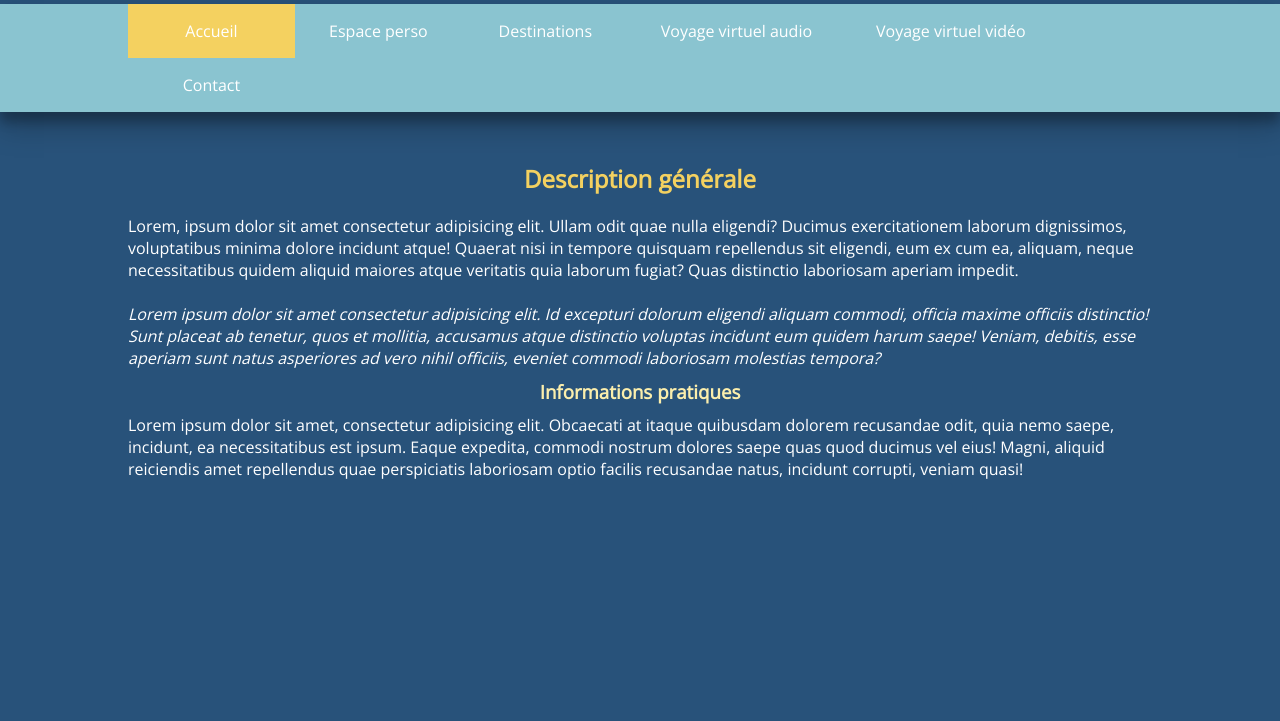
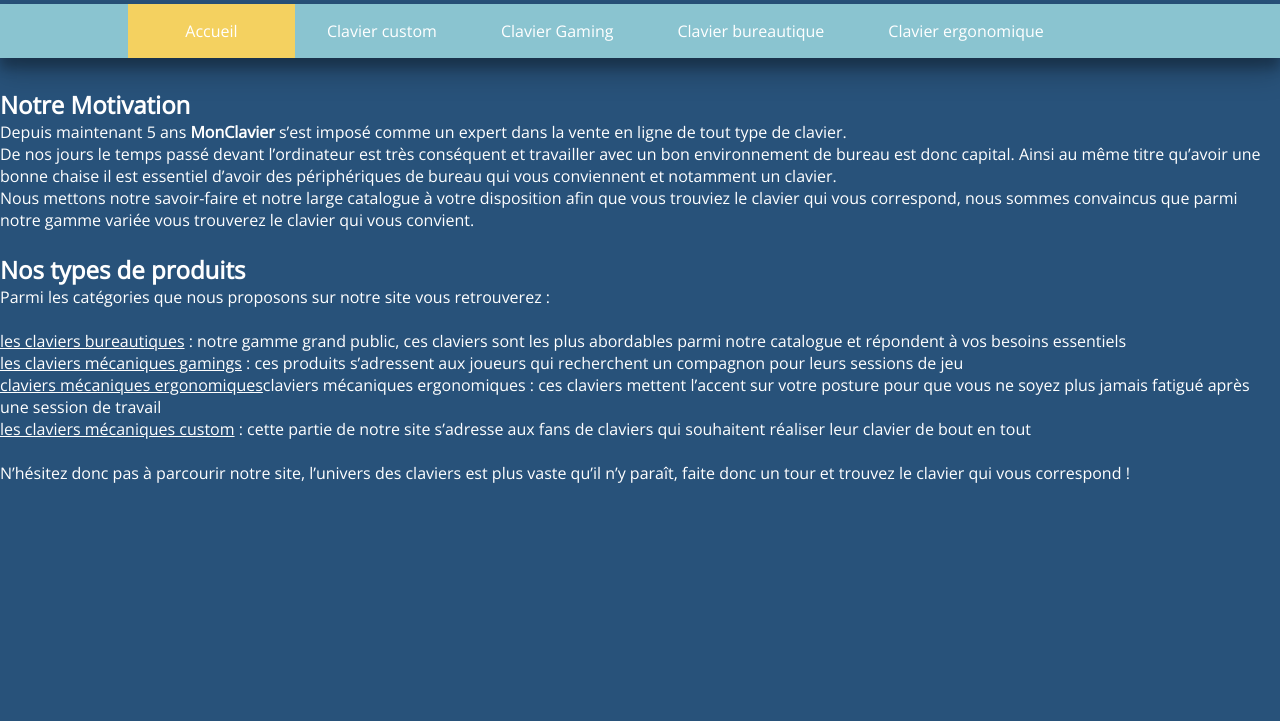
Before and after one commit to Mistermuggles/projet-clavier-referencement, a plain HTML site: page index.html in a window 1280 px wide. Shown: the part 79-800 px from the top of the page. Drawn offline with nearby package versions, Linux system fonts and the light colour scheme.

Commit message:
modification index navbar et un peu de css

```diff
--- a/index.html
+++ b/index.html
@@ -1,53 +1,56 @@
 <!DOCTYPE html>
 <html lang="fr">
 <head>
+    <title>MonClavier Accueil</title>
     <meta charset="UTF-8">
     <meta http-equiv="X-UA-Compatible" content="IE=edge">
     <meta name="viewport" content="width=device-width, initial-scale=1.0">
-    <meta name="description" content="Un super site pour voyager partout dans le monde !">
-    <meta name="keywords" content="voyage, vacances, Grenoble">
+    <meta name="description" content="Un super site pour trouver le clavier qui vous convient le mieux !">
+    <meta name="keywords" content="clavier, méchanique, custom">
     <link href="style/style.css" rel="stylesheet">
     <link rel="stylesheet" type="text/css" href="//fonts.googleapis.com/css?family=Open+Sans" />
-    <title>Agence de voyage Grenoble</title>
 </head>
 <body>
-    <h1>Agence de voyage Grenoble</h1>
+    <h1>Mon expert clavier</h1>
 
     <nav>
         <ul>
             <li><a href="index.html" class="active">Accueil</a></li>
-            <li class="dropdown">
-                <a href="perso.html">Espace perso</a>
-                <div class="dropdown-content">
-                    <a href="#">Connexion</a>
-                    <a href="#">Mes informations</a>
-                    <a href="#">Messagerie</a>
-                    <a href="#">Historique</a>
-                </div>
-            </li>
-            <li><a href="destinations.html">Destinations</a></li>
-            <li><a href="voyage-virtuel-audio.html">Voyage virtuel audio</a></li>
-            <li><a href="voyage-virtuel-video.html">Voyage virtuel vidéo</a></li>
-            <li><a href="contact.html">Contact</a></li>
+            <li><a href="destinations.html">Clavier custom</a></li>
+            <li><a href="voyage-virtuel-audio.html">Clavier Gaming</a></li>
+            <li><a href="voyage-virtuel-video.html">Clavier bureautique</a></li>
+            <li><a href="contact.html">Clavier ergonomique</a></li>
         </ul>
     </nav>
 
+    <section>
+        <h2>Notre Motivation</h2>
+        <p>Depuis maintenant 5 ans <strong>MonClavier</strong> s’est imposé comme un expert dans la vente en ligne de tout type de clavier.</p>
+        <p>De nos jours le temps passé devant l’ordinateur est très conséquent et travailler
+             avec un bon environnement de bureau est donc capital. Ainsi au même
+              titre qu’avoir une bonne chaise il est essentiel d’avoir des périphériques
+               de bureau qui vous conviennent et notamment un clavier.
 
-    <div class="conteneur">
+        <p>Nous mettons notre savoir-faire et notre large catalogue à votre disposition
+            afin que vous trouviez le clavier qui vous correspond, nous sommes convaincus
+            que parmi notre gamme variée vous trouverez le clavier qui vous convient.</p>
+    </section>
+    <br>
+    <section>
+        <h2>Nos types de produits</h2>
+        <p>Parmi les catégories que nous proposons sur notre site vous retrouverez :</p>
+        <br/>
+    <ul>
+        <li><a href="voyage-virtuel-video.html">les claviers bureautiques</a>
+             : notre gamme grand public, ces claviers sont les plus abordables parmi notre catalogue et répondent à vos besoins essentiels</li>
+        <li><a href="voyage-virtuel-audio.html">les claviers mécaniques gamings</a> : ces produits s’adressent aux joueurs qui recherchent un compagnon pour leurs sessions de jeu</li>
+        <li><a href="contact.html">claviers mécaniques ergonomiques</a>claviers mécaniques ergonomiques : ces claviers mettent l’accent sur votre posture pour que vous ne soyez plus jamais fatigué après une session de travail</li>
+        <li><a href="destinations.html">les claviers mécaniques custom</a> : cette partie de notre site s’adresse aux fans de claviers qui souhaitent réaliser leur clavier de bout en tout </li>
+    </ul>
+    </section>
+    <br/>
         <section>
-            <h1>Description générale</h1>
-
-            <blockquote>Lorem, ipsum dolor sit amet consectetur adipisicing elit. Ullam odit quae nulla eligendi? Ducimus exercitationem laborum dignissimos, voluptatibus minima dolore incidunt atque! Quaerat nisi in tempore quisquam repellendus sit eligendi, eum ex cum ea, aliquam, neque necessitatibus quidem aliquid maiores atque veritatis quia laborum fugiat? Quas distinctio laboriosam aperiam impedit.</blockquote>
-            <br>
-
-            <em>Lorem ipsum dolor sit amet consectetur adipisicing elit. Id excepturi dolorum eligendi aliquam commodi, officia maxime officiis distinctio! Sunt placeat ab tenetur, quos et mollitia, accusamus atque distinctio voluptas incidunt eum quidem harum saepe! Veniam, debitis, esse aperiam sunt natus asperiores ad vero nihil officiis, eveniet commodi laboriosam molestias tempora?</em>
-        </section>
-
-
-
-        <section>
-            <h3>Informations pratiques</h3>
-            <p>Lorem ipsum dolor sit amet, consectetur adipisicing elit. Obcaecati at itaque quibusdam dolorem recusandae odit, quia nemo saepe, incidunt, ea necessitatibus est ipsum. Eaque expedita, commodi nostrum dolores saepe quas quod ducimus vel eius! Magni, aliquid reiciendis amet repellendus quae perspiciatis laboriosam optio facilis recusandae natus, incidunt corrupti, veniam quasi!</p>
+            N’hésitez donc pas à parcourir notre site, l’univers des claviers est plus vaste qu’il n’y paraît, faite donc un tour et trouvez le clavier qui vous correspond !
         </section>
     </div>
 
--- a/style/style.css
+++ b/style/style.css
@@ -116,7 +116,12 @@ input[type=text], select {
     background-color: #45a049;
   }
 
-
+a:link{
+    color: white;
+}
+a:visited{
+    color: white;
+}
 
 
 h1 {
@@ -142,10 +147,6 @@ h3 {
 
 .space-around{
     justify-content: space-around;
-}
-
-li {
-    list-style-type: none;
 }
 
 
```
Also changed, not shown: contact.html (+6 -15 lines), destinations.html (+6 -15 lines), voyage-virtuel-audio.html (+6 -15 lines), voyage-virtuel-video.html (+6 -15 lines).
